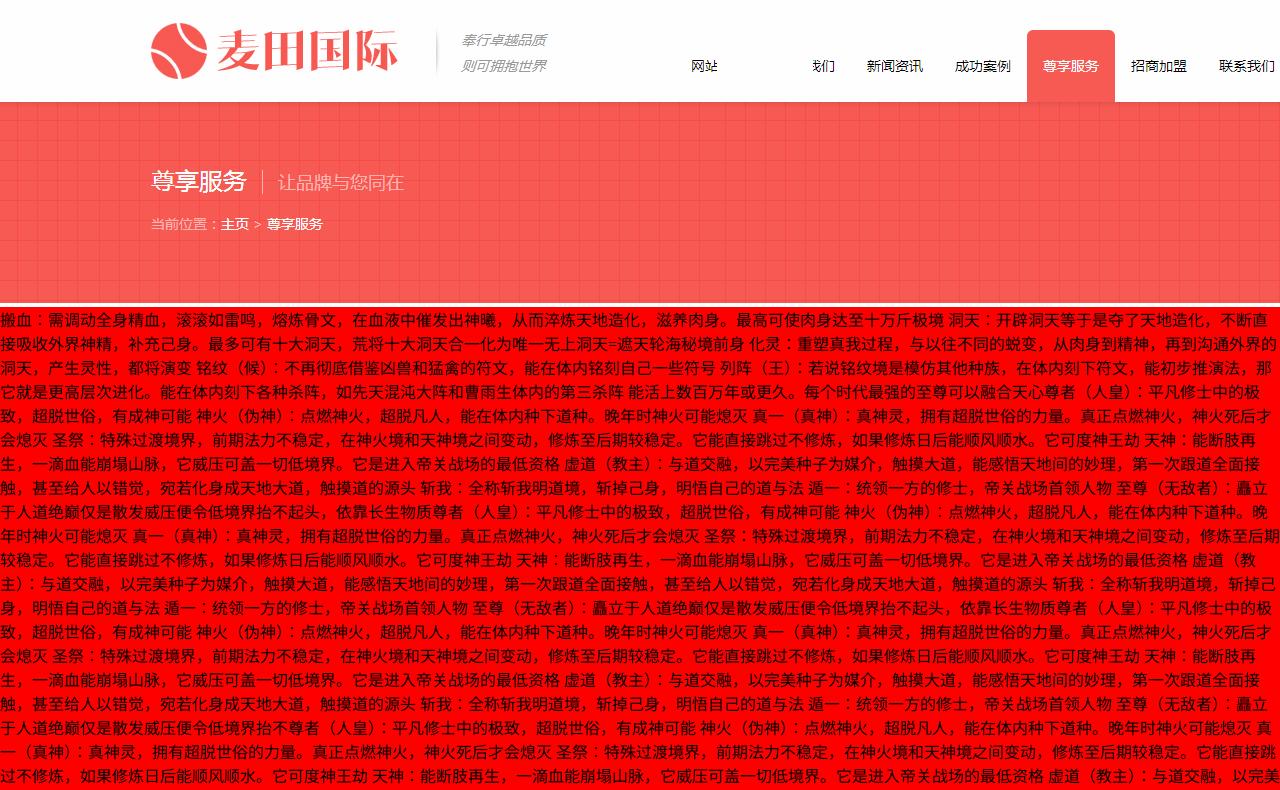
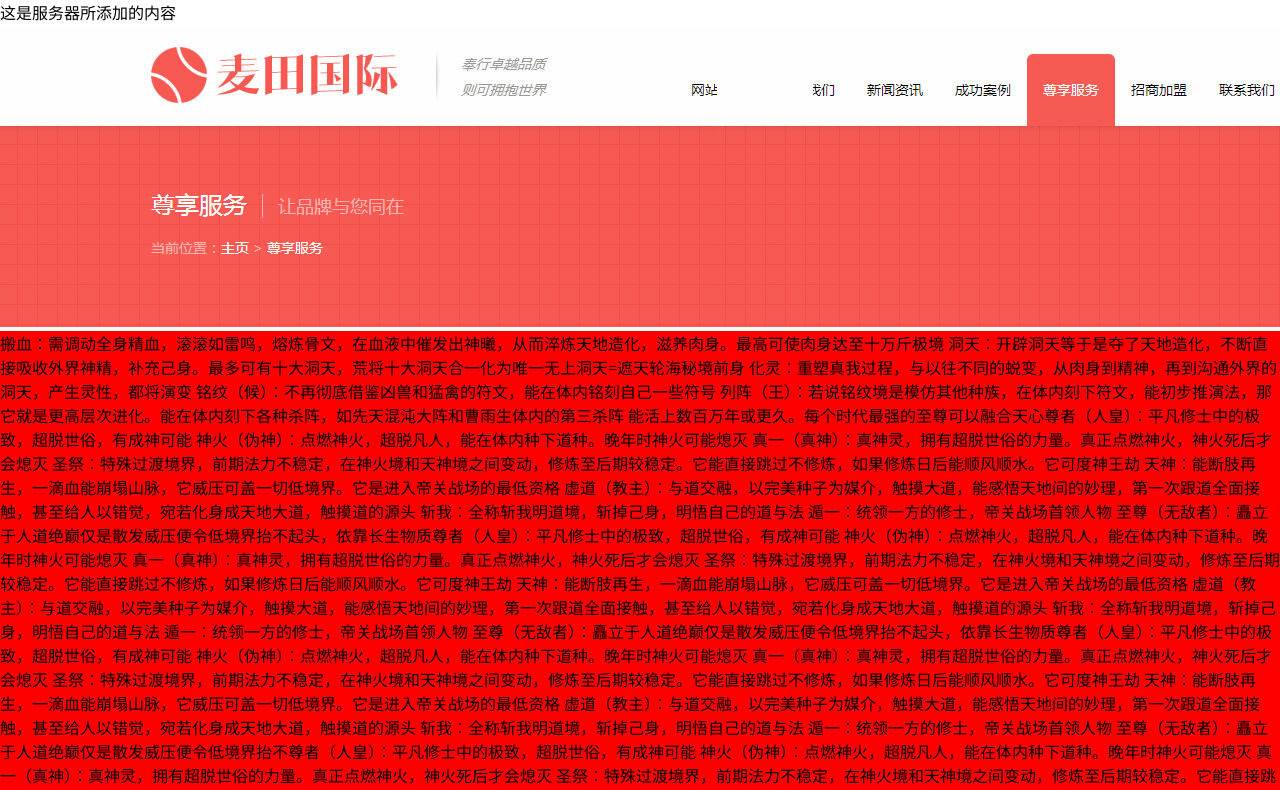
Before and after one commit to wangcook/cook, a plain HTML site: page 麦田国际.html in a window 1280 px wide. Shown: the top 790 px of the page. Drawn offline with Linux system fonts and the light colour scheme.

Commit message:
这是第三次修改的内容
这是服务器所添加的内容

```diff
--- a/麦田国际.html
+++ b/麦田国际.html
@@ -34,7 +34,8 @@
 	</head>
 	<body>
 		<div id="box">
-			<div class="header">
+			<p>这是服务器所添加的内容</p>
+		<div class="header">
 				<img src="img/mai0.png"/>
 			</div>
 			<div class="cent">
```
